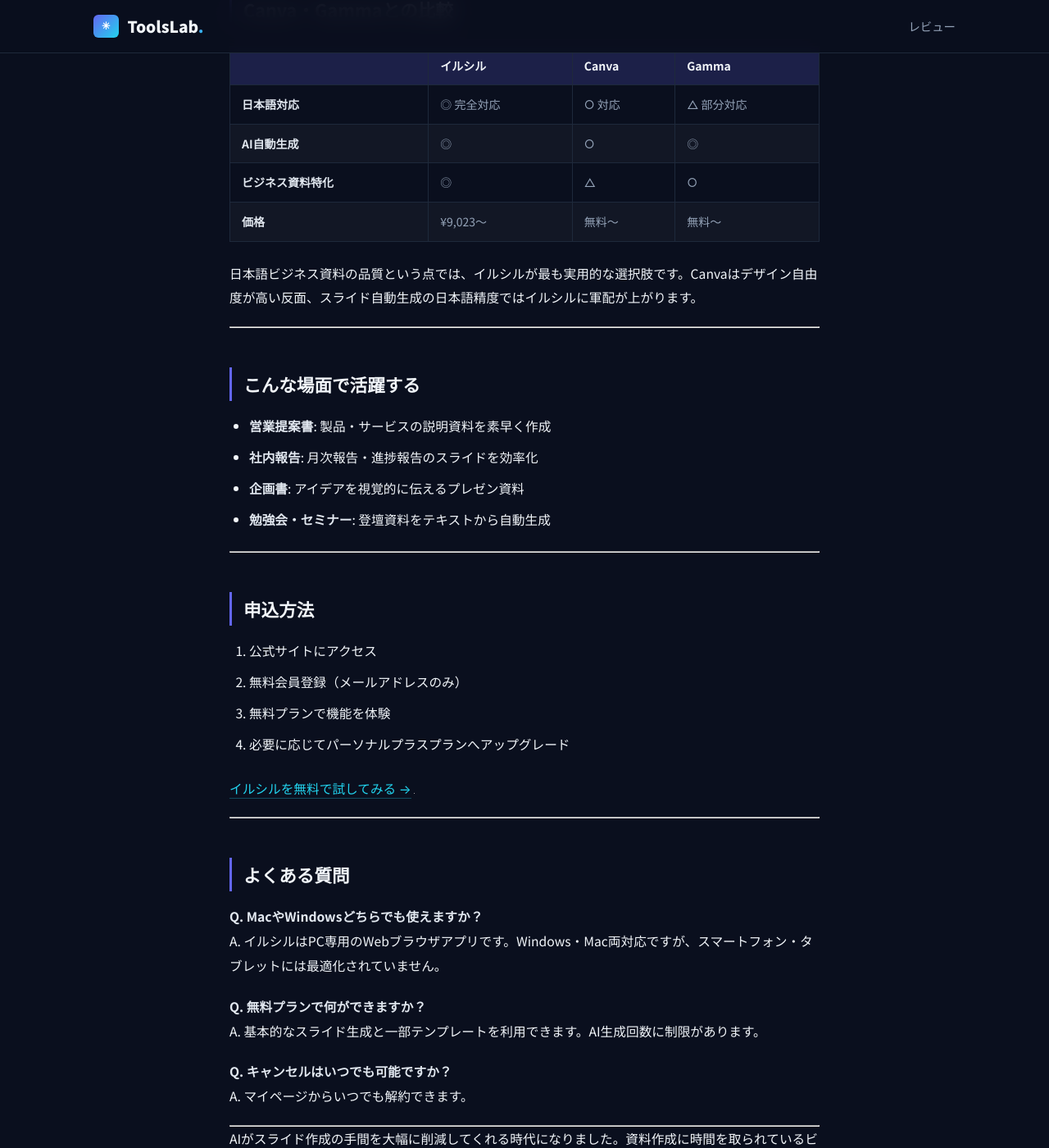
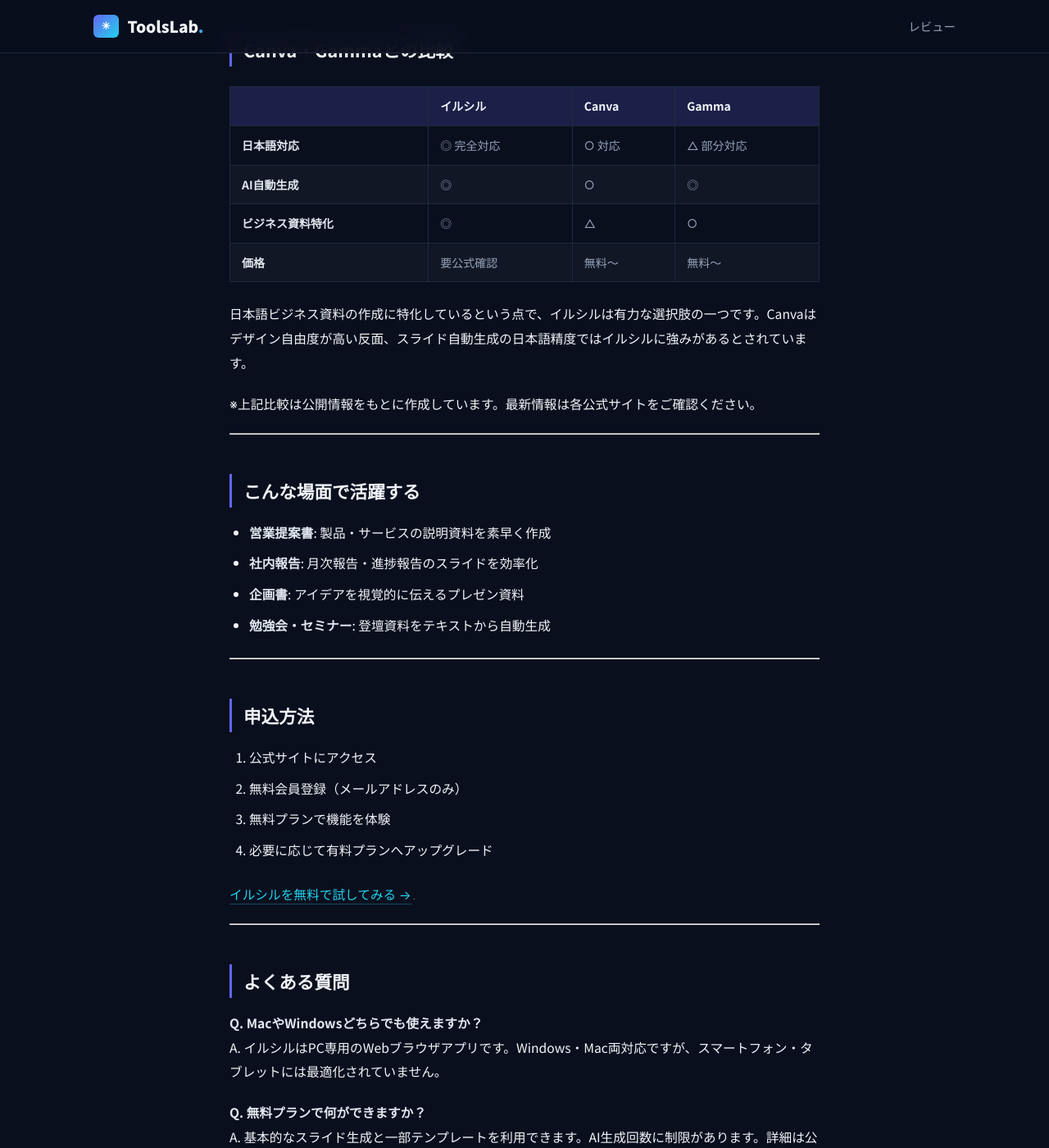
Before and after one commit to ToolsLab-ops/review, a Jekyll site: the page built from _posts/2026-05-07-irusiru-review.md, in a window 1280 px wide and 1400 px high, scrolled down 1940 px. Shown: the whole window at 82% size. Built offline with Jekyll 4.4.1, drawn with Linux system fonts in a browser that asks for light colours; some of the changed text lies outside the part shown.

Commit message:
fix: remove unverified price and comparative claims from irusiru article

```diff
--- a/_posts/2026-05-07-irusiru-review.md
+++ b/_posts/2026-05-07-irusiru-review.md
@@ -44,7 +44,9 @@
 | プラン | 月額（税込） | 主な機能 |
 |--------|------------|---------|
 | 無料プラン | ¥0 | 基本機能・制限あり |
-| パーソナルプラスプラン | ¥9,023（初回） | AI生成無制限・全テンプレート利用可 |
+| パーソナルプラスプラン | 要公式確認 | AI生成無制限・全テンプレート利用可 |
+
+※価格は変更される場合があります。最新料金は公式サイトにてご確認ください。
 
 無料プランで基本機能を体験してから、有料プランへのアップグレードを検討できます。
 
@@ -57,9 +59,11 @@
 | **日本語対応** | ◎ 完全対応 | ○ 対応 | △ 部分対応 |
 | **AI自動生成** | ◎ | ○ | ◎ |
 | **ビジネス資料特化** | ◎ | △ | ○ |
-| **価格** | ¥9,023〜 | 無料〜 | 無料〜 |
+| **価格** | 要公式確認 | 無料〜 | 無料〜 |
 
-日本語ビジネス資料の品質という点では、イルシルが最も実用的な選択肢です。Canvaはデザイン自由度が高い反面、スライド自動生成の日本語精度ではイルシルに軍配が上がります。
+日本語ビジネス資料の作成に特化しているという点で、イルシルは有力な選択肢の一つです。Canvaはデザイン自由度が高い反面、スライド自動生成の日本語精度ではイルシルに強みがあるとされています。
+
+※上記比較は公開情報をもとに作成しています。最新情報は各公式サイトをご確認ください。
 
 ---
 
@@ -77,7 +81,7 @@
 1. 公式サイトにアクセス
 2. 無料会員登録（メールアドレスのみ）
 3. 無料プランで機能を体験
-4. 必要に応じてパーソナルプラスプランへアップグレード
+4. 必要に応じて有料プランへアップグレード
 
 <a href="https://px.a8.net/svt/ejp?a8mat=4B3KUS+8UJ0IA+5UMS+5YJRM" rel="nofollow">イルシルを無料で試してみる →</a>
 <img border="0" width="1" height="1" src="https://www16.a8.net/0.gif?a8mat=4B3KUS+8UJ0IA+5UMS+5YJRM" alt="">
@@ -90,14 +94,14 @@
 A. イルシルはPC専用のWebブラウザアプリです。Windows・Mac両対応ですが、スマートフォン・タブレットには最適化されていません。
 
 **Q. 無料プランで何ができますか？**
-A. 基本的なスライド生成と一部テンプレートを利用できます。AI生成回数に制限があります。
+A. 基本的なスライド生成と一部テンプレートを利用できます。AI生成回数に制限があります。詳細は公式サイトをご確認ください。
 
 **Q. キャンセルはいつでも可能ですか？**
-A. マイページからいつでも解約できます。
+A. マイページからいつでも解約できます。詳細は公式サイトの利用規約をご確認ください。
 
 ---
 
-AIがスライド作成の手間を大幅に削減してくれる時代になりました。資料作成に時間を取られているビジネスパーソンには、イルシルは試す価値のあるツールです。
+資料作成に時間を取られているビジネスパーソンには、イルシルは試す価値のあるツールです。
 
 <a href="https://px.a8.net/svt/ejp?a8mat=4B3KUS+8UJ0IA+5UMS+5YJRM" rel="nofollow">【PC専用】AIスライド資料作成ツール「イルシル」を試す →</a>
 <img border="0" width="1" height="1" src="https://www16.a8.net/0.gif?a8mat=4B3KUS+8UJ0IA+5UMS+5YJRM" alt="">
```
